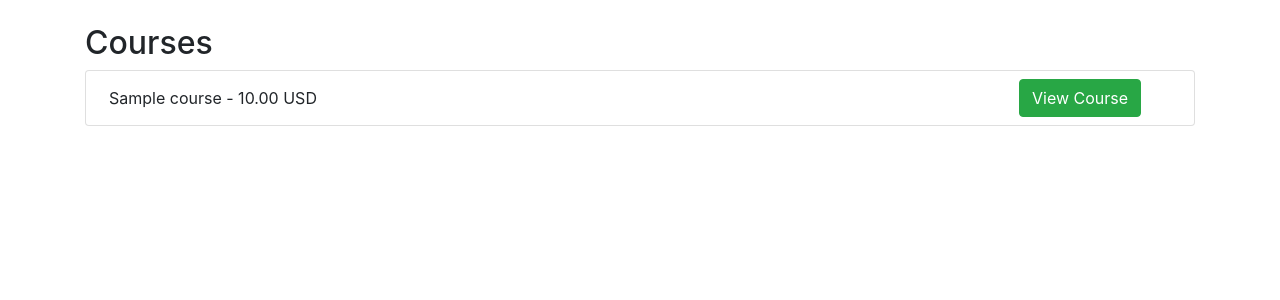
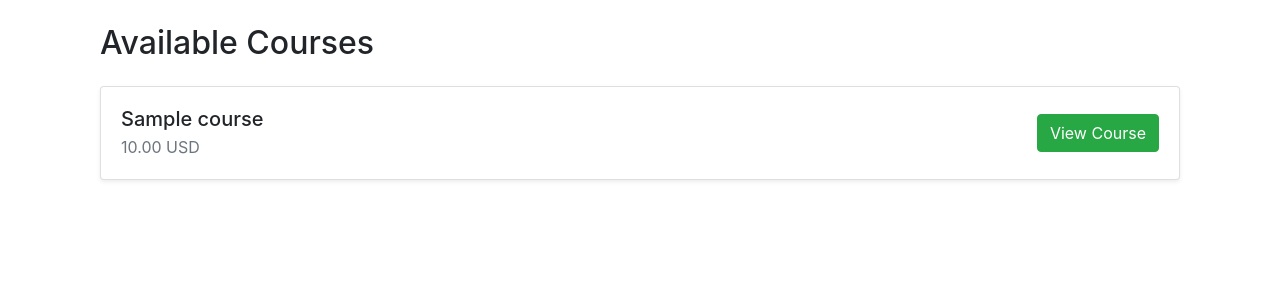
Before and after one commit to alvindioprakosa/Django-Saas-template, a Django app: page /course/ in a window 1280 px wide. Shown: the part 56-356 px from the top of the page. Run offline with Django 4.2, Linux system fonts and the light colour scheme; a user stored in the database is signed in; tables that the repository leaves empty hold one stand-in row (values such as "Sample post"); some libraries are stand-ins or nearby versions.

Commit message:
Update Coursus

```diff
--- a/course/templates/course_list.html
+++ b/course/templates/course_list.html
@@ -1,21 +1,37 @@
-{% extends "base.html" %} {% block content %}
-<h2>Courses</h2>
+{% extends "base.html" %}
+
+{% block content %}
+<div class="container mt-4">
+  <h2 class="mb-4">Available Courses</h2>
 
   {% for course in courses %}
-<div class="card p-2 d-flex flex-row align-items-center">
-  <div class="col-10">{{course.title}} - {{course.price}} USD</div>
-  <div class="col-2">
+  <div class="card mb-3 shadow-sm">
+    <div class="card-body d-flex justify-content-between align-items-center">
+      <div>
+        <h5 class="card-title mb-1">{{ course.title }}</h5>
+        <p class="card-text text-muted mb-0">{{ course.price }} USD</p>
+      </div>
+
+      <div>
         {% if course.is_unlocked %}
-    <a class="btn btn-success" href="{% url 'course_detail' course.id %}"
-      >View Course</a
-    >
+        <a class="btn btn-success" href="{% url 'course_detail' course.id %}">
+          View Course
+        </a>
         {% else %}
         <a
           class="btn btn-danger"
           href="{% url 'create_checkout_session' course.id %}"
-      >Buy Course</a
         >
+          Buy Course
+        </a>
         {% endif %}
       </div>
     </div>
-{% endfor %} {% endblock %}
+  </div>
+  {% empty %}
+  <div class="alert alert-info">
+    No courses available at the moment.
+  </div>
+  {% endfor %}
+</div>
+{% endblock %}
```
Lines whose indentation alone changed are shown as unchanged.
